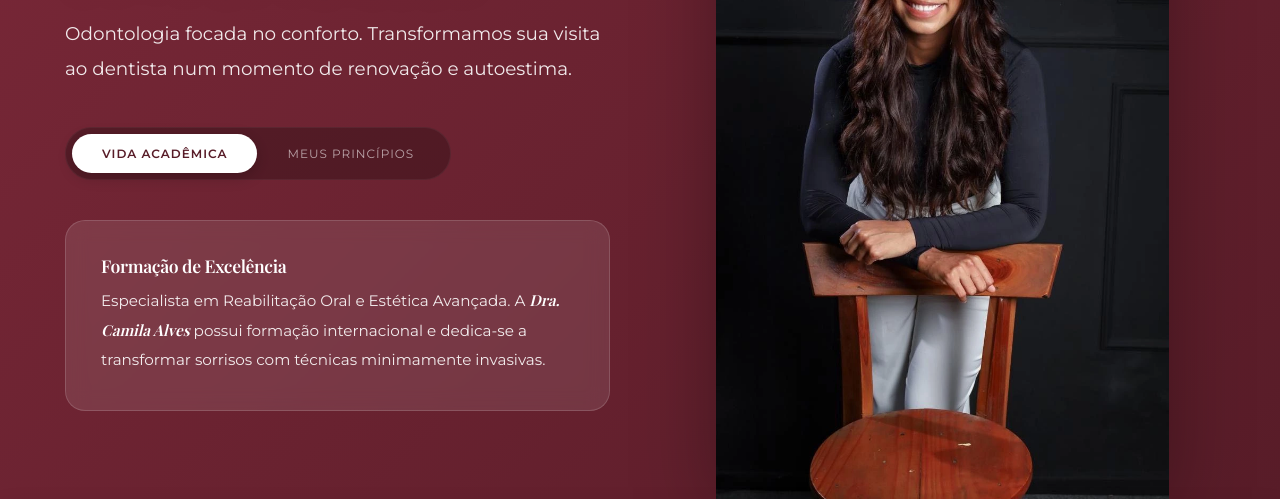
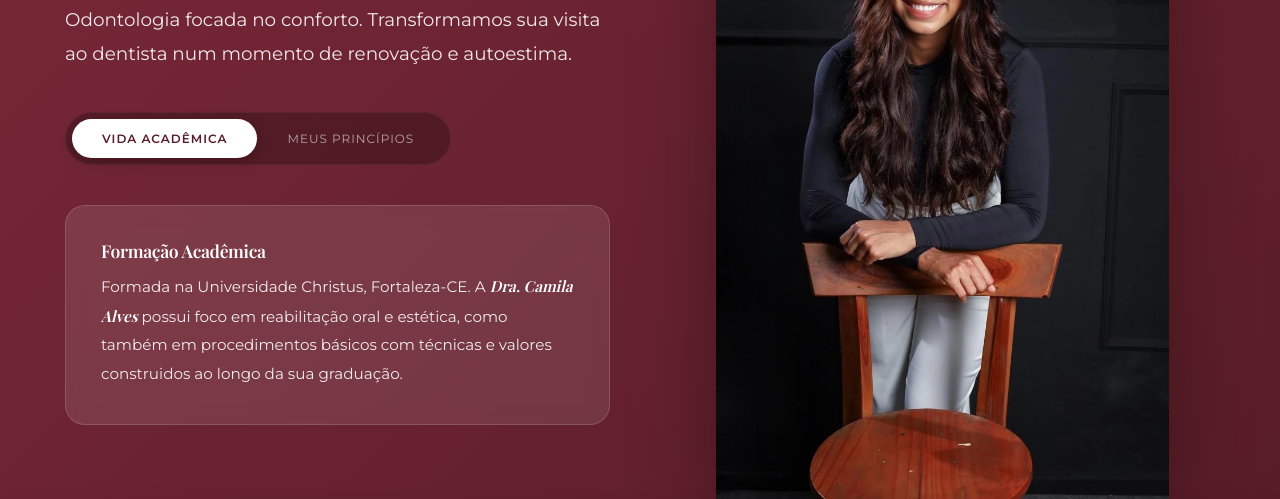
Before and after one commit to AlessandroSilva13/Site-pelo-Gemini, a plain HTML site: page index.html in a window 1280 px wide. Shown: the part 1597-2096 px from the top of the page. Drawn offline with nearby package versions, Linux system fonts and the light colour scheme; grey boxes are pictures that could not be loaded; a web font is replaced by a local one.

```diff
--- a/index.html
+++ b/index.html
@@ -115,8 +115,8 @@
 
                 <div id="conteudo-dinamico" class="caixa-texto-transparente">
                     <div id="formacao" class="tab-content">
-                        <h3>Formação de Excelência</h3>
-                        <p>Especialista em Reabilitação Oral e Estética Avançada. A <span class="nome-doutora">Dra. Camila Alves</span> possui formação internacional e dedica-se a transformar sorrisos com técnicas minimamente invasivas.</p>
+                        <h3>Formação Acadêmica</h3>
+                        <p>Formada na Universidade Christus, Fortaleza-CE. A <span class="nome-doutora">Dra. Camila Alves</span> possui foco em reabilitação oral e estética, como também em procedimentos básicos com técnicas e valores construidos ao longo da sua graduação.</p>
                     </div>
                     <div id="principios" class="tab-content" style="display:none;">
                         <h3>Nossos Valores</h3>
```
